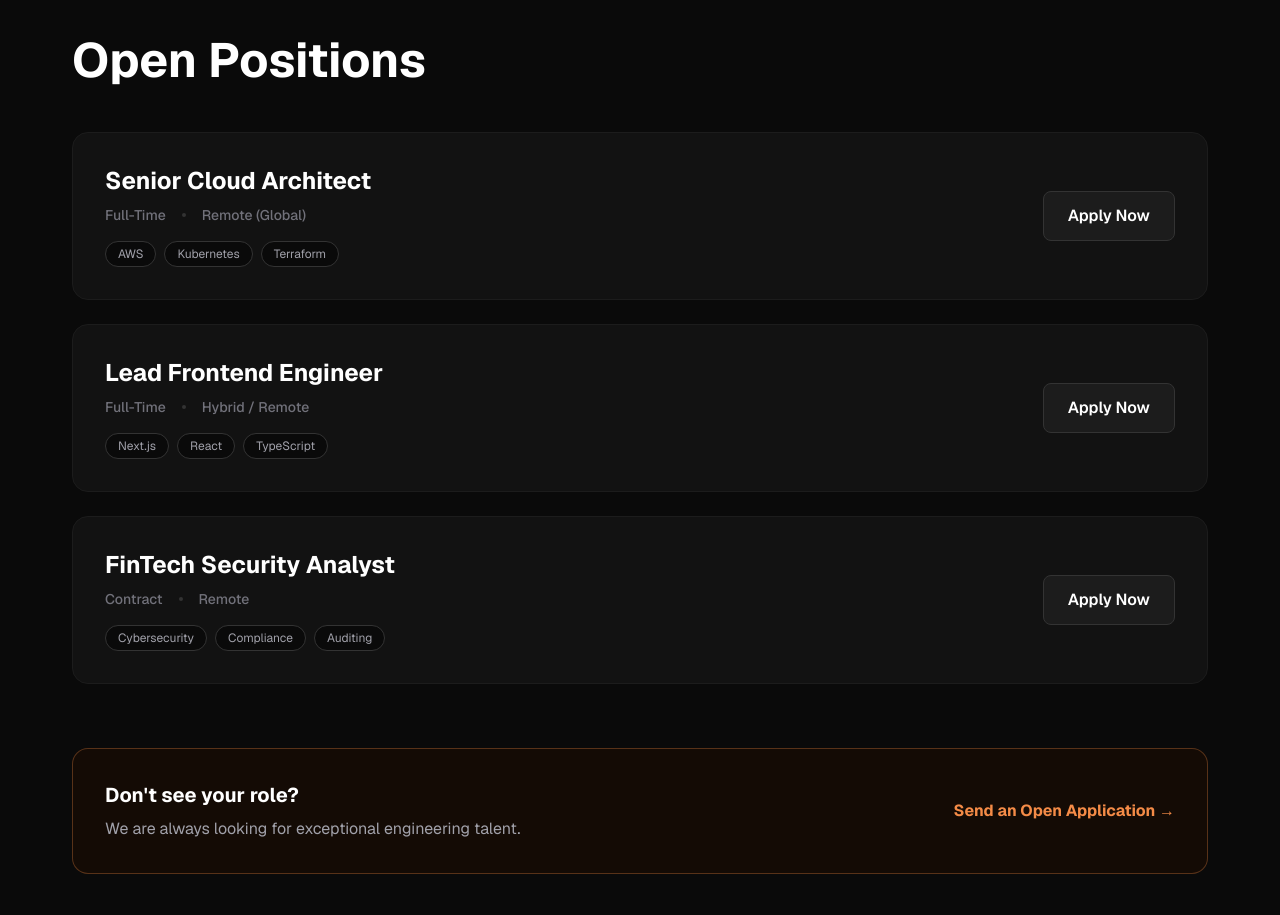
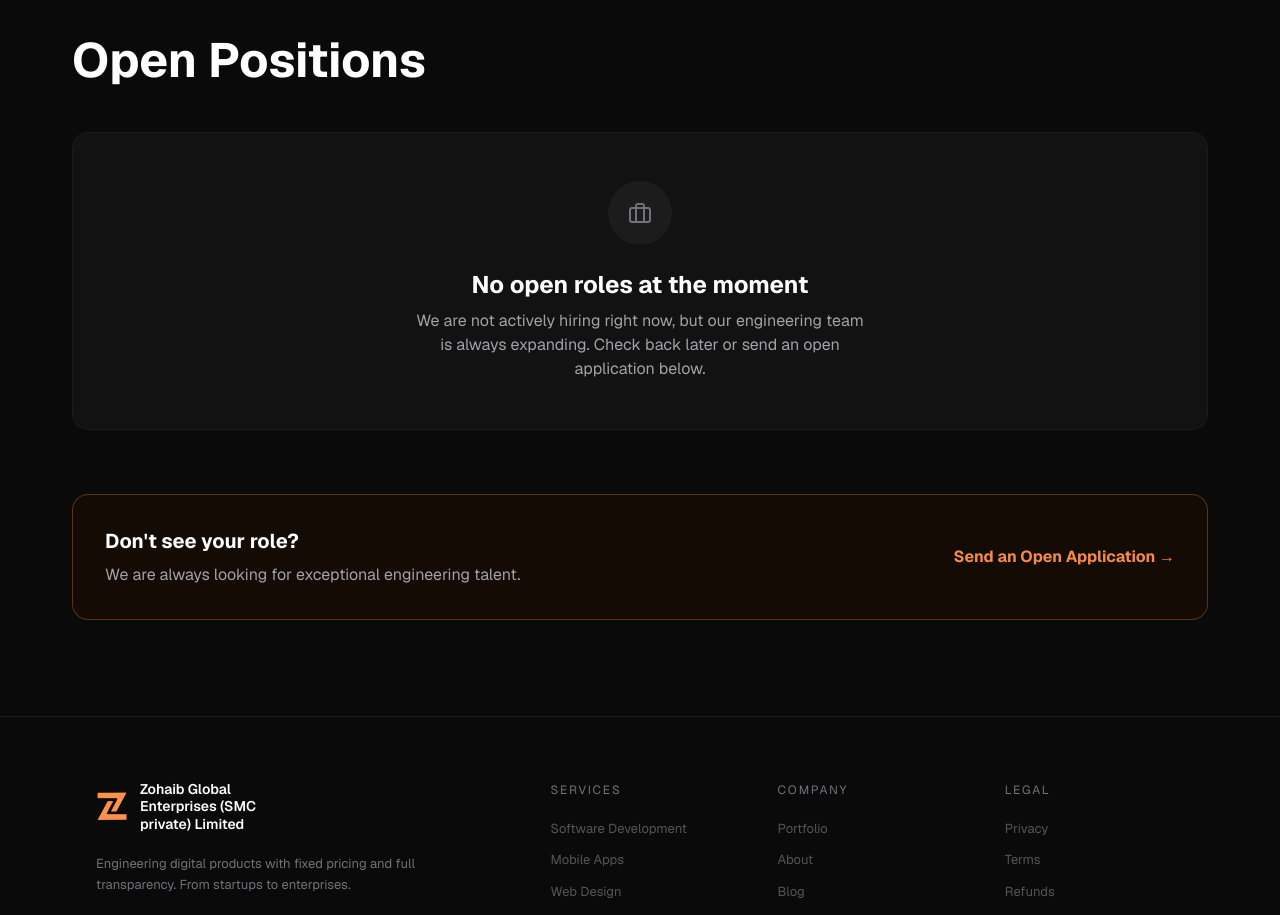
Before and after one commit to szhk5145-droid/zohaibgc, a Next.js app: page /careers in a window 1280 px wide. Shown: the part 1560-2475 px from the top of the page. Built offline with nearby package versions, Linux system fonts and the light colour scheme.

Commit message:
Remove mock roles from careers page and add no-openings message

```diff
--- a/src/app/careers/page.tsx
+++ b/src/app/careers/page.tsx
@@ -21,26 +21,7 @@ const values = [
   }
 ];
 
-const roles = [
-  {
-    title: "Senior Cloud Architect",
-    type: "Full-Time",
-    location: "Remote (Global)",
-    tags: ["AWS", "Kubernetes", "Terraform"]
-  },
-  {
-    title: "Lead Frontend Engineer",
-    type: "Full-Time",
-    location: "Hybrid / Remote",
-    tags: ["Next.js", "React", "TypeScript"]
-  },
-  {
-    title: "FinTech Security Analyst",
-    type: "Contract",
-    location: "Remote",
-    tags: ["Cybersecurity", "Compliance", "Auditing"]
-  }
-];
+const roles: any[] = [];
 
 export const metadata = {
   title: "Careers | Zohaib Global Enterprises",
@@ -112,7 +93,8 @@ export default function Careers() {
             <h2 className="text-3xl md:text-5xl font-bold mb-12 text-white">Open Positions</h2>
 
             <div className="flex flex-col gap-6">
-              {roles.map((role, i) => (
+              {roles.length > 0 ? (
+                roles.map((role, i) => (
                   <div key={i} className="flex flex-col md:flex-row md:items-center justify-between p-8 border border-[#1c1c1c] bg-[#121212] rounded-2xl hover:border-[#F48B47] transition-all group">
                     <div>
                       <h3 className="text-2xl font-bold text-white mb-2 group-hover:text-[#F48B47] transition-colors">{role.title}</h3>
@@ -122,7 +104,7 @@ export default function Careers() {
                         <span>{role.location}</span>
                       </div>
                       <div className="flex gap-2">
-                      {role.tags.map(tag => (
+                        {role.tags.map((tag: string) => (
                           <span key={tag} className="text-xs px-3 py-1 border border-[#333] rounded-full text-[#a1a1aa] bg-[#0a0a0a]">
                             {tag}
                           </span>
@@ -136,7 +118,21 @@ export default function Careers() {
                       </Link>
                     </div>
                   </div>
-              ))}
+                ))
+              ) : (
+                <div className="p-12 border border-[#1c1c1c] bg-[#121212] rounded-2xl text-center">
+                  <div className="inline-flex items-center justify-center w-16 h-16 rounded-full bg-[#1c1c1c] mb-6">
+                    <svg width="24" height="24" viewBox="0 0 24 24" fill="none" stroke="currentColor" strokeWidth="2" strokeLinecap="round" strokeLinejoin="round" className="text-[#71717a]">
+                      <rect width="20" height="14" x="2" y="7" rx="2" ry="2"/>
+                      <path d="M16 21V5a2 2 0 0 0-2-2h-4a2 2 0 0 0-2 2v16"/>
+                    </svg>
+                  </div>
+                  <h3 className="text-2xl font-bold text-white mb-2">No open roles at the moment</h3>
+                  <p className="text-[#a1a1aa] max-w-md mx-auto">
+                    We are not actively hiring right now, but our engineering team is always expanding. Check back later or send an open application below.
+                  </p>
+                </div>
+              )}
             </div>
 
             <div className="mt-16 p-8 bg-[#140b05] border border-[#F48B47]/30 rounded-2xl flex flex-col md:flex-row items-center justify-between gap-8">
```
Lines whose indentation alone changed are shown as unchanged.
